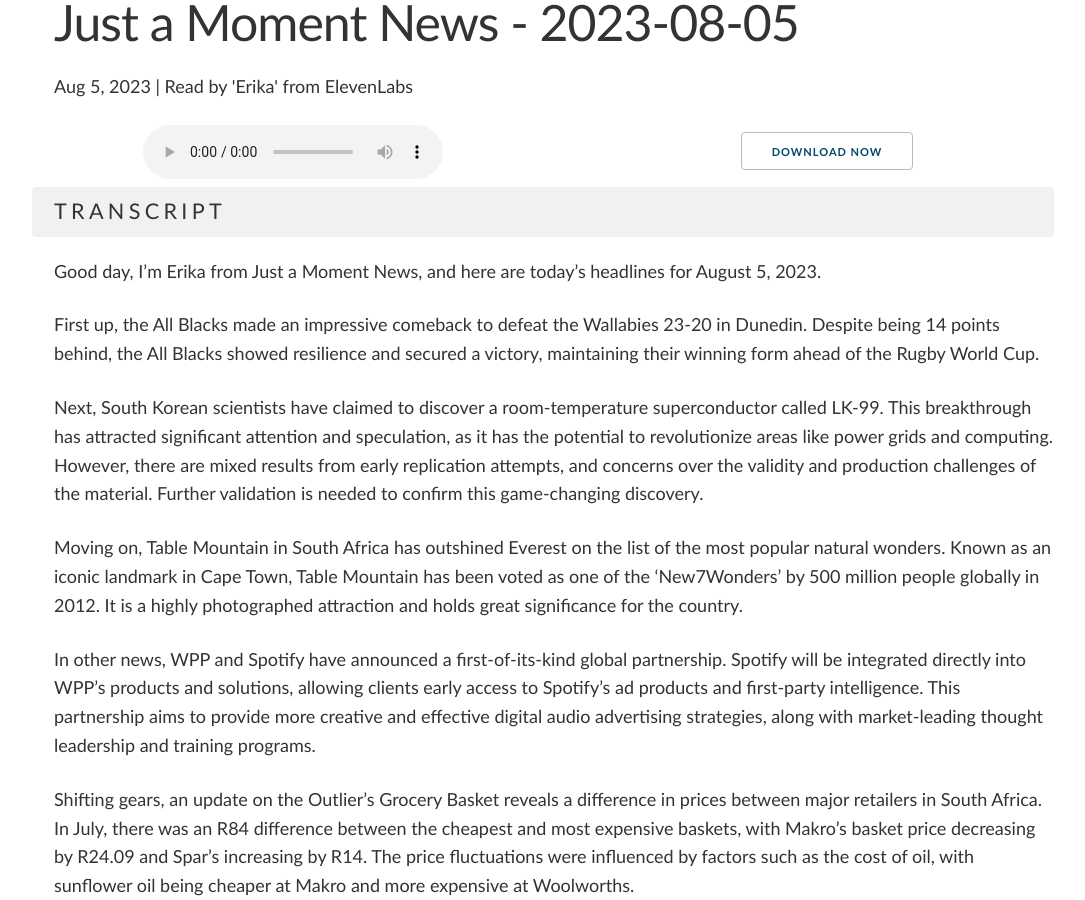
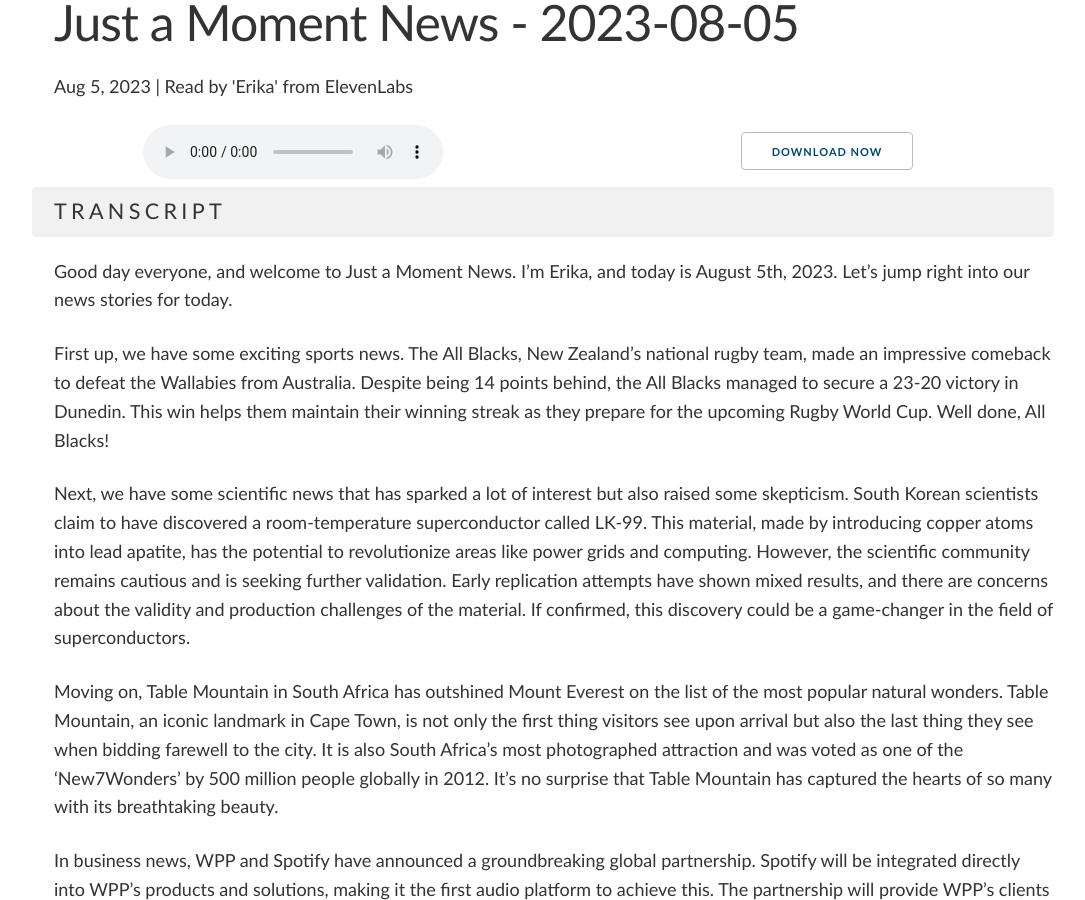
Before and after one commit to shauntrennery/moment, a Jekyll site: the page built from docs/_posts/2023-08-05-news.md, in a window 1280 px wide and 900 px high, scrolled down 414 px. Shown: the whole window, without its empty margins (86-1171 px from the left). Built offline with Jekyll 4.4.1, drawn with Linux system fonts in a browser that asks for light colours; comment, search, counter and statistics services are not loaded; some of the changed text lies outside the part shown.

Commit message:
Add 2023-08-05 Just a Moment News

```diff
--- a/docs/_posts/2023-08-05-news.md
+++ b/docs/_posts/2023-08-05-news.md
@@ -15,22 +15,20 @@
 
 ### Transcript
 
-Good day, I'm Erika from Just a Moment News, and here are today's headlines for August 5, 2023.
+Good day everyone, and welcome to Just a Moment News. I'm Erika, and today is August 5th, 2023. Let's jump right into our news stories for today.
 
-First up, the All Blacks made an impressive comeback to defeat the Wallabies 23-20 in Dunedin. Despite being 14 points behind, the All Blacks showed resilience and secured a victory, maintaining their winning form ahead of the Rugby World Cup.
+First up, we have some exciting sports news. The All Blacks, New Zealand's national rugby team, made an impressive comeback to defeat the Wallabies from Australia. Despite being 14 points behind, the All Blacks managed to secure a 23-20 victory in Dunedin. This win helps them maintain their winning streak as they prepare for the upcoming Rugby World Cup. Well done, All Blacks!
 
-Next, South Korean scientists have claimed to discover a room-temperature superconductor called LK-99. This breakthrough has attracted significant attention and speculation, as it has the potential to revolutionize areas like power grids and computing. However, there are mixed results from early replication attempts, and concerns over the validity and production challenges of the material. Further validation is needed to confirm this game-changing discovery.
+Next, we have some scientific news that has sparked a lot of interest but also raised some skepticism. South Korean scientists claim to have discovered a room-temperature superconductor called LK-99. This material, made by introducing copper atoms into lead apatite, has the potential to revolutionize areas like power grids and computing. However, the scientific community remains cautious and is seeking further validation. Early replication attempts have shown mixed results, and there are concerns about the validity and production challenges of the material. If confirmed, this discovery could be a game-changer in the field of superconductors.
 
-Moving on, Table Mountain in South Africa has outshined Everest on the list of the most popular natural wonders. Known as an iconic landmark in Cape Town, Table Mountain has been voted as one of the 'New7Wonders' by 500 million people globally in 2012. It is a highly photographed attraction and holds great significance for the country.
+Moving on, Table Mountain in South Africa has outshined Mount Everest on the list of the most popular natural wonders. Table Mountain, an iconic landmark in Cape Town, is not only the first thing visitors see upon arrival but also the last thing they see when bidding farewell to the city. It is also South Africa's most photographed attraction and was voted as one of the 'New7Wonders' by 500 million people globally in 2012. It's no surprise that Table Mountain has captured the hearts of so many with its breathtaking beauty.
 
-In other news, WPP and Spotify have announced a first-of-its-kind global partnership. Spotify will be integrated directly into WPP's products and solutions, allowing clients early access to Spotify's ad products and first-party intelligence. This partnership aims to provide more creative and effective digital audio advertising strategies, along with market-leading thought leadership and training programs.
+In business news, WPP and Spotify have announced a groundbreaking global partnership. Spotify will be integrated directly into WPP's products and solutions, making it the first audio platform to achieve this. The partnership will provide WPP's clients with early access to Spotify's innovative advertising products and first-party intelligence. Additionally, WPP will explore using Spotify's insights to develop more creative and effective digital audio advertising strategies. This collaboration will also include thought leadership, training programs, and access to Spotify's neuro-insights research. An exciting development in the world of audio advertising!
 
-Shifting gears, an update on the Outlier's Grocery Basket reveals a difference in prices between major retailers in South Africa. In July, there was an R84 difference between the cheapest and most expensive baskets, with Makro's basket price decreasing by R24.09 and Spar's increasing by R14. The price fluctuations were influenced by factors such as the cost of oil, with sunflower oil being cheaper at Makro and more expensive at Woolworths.
+Shifting gears, let's talk about some consumer news. An update on the prices of basic goods at major South African retailers reveals interesting findings. In July, there was an R84 difference between the cheapest and most expensive baskets, compared to a difference of R54.89 in June. The biggest fluctuations were seen at Makro, where the basket price decreased by R24.09, and Spar, where it increased by R14. The price of sunflower oil played a significant role in these changes, with Makro offering it at a lower price in July compared to June. Woolworths, on the other hand, increased the price of sunflower oil, contributing to the overall increase in their basket price. It's fascinating to see how these factors affect consumer spending.
 
-In an unusual story, a man in Europe accidentally received over 1,896,538 Rand in his bank account on payday. Despite the company's request to return the money, the man decided to keep it and has been taken to court over the dispute. The legal battle continues as the Somogy County Prosecutor's Office charges him for refusing to return the funds.
+Now, let's talk about an unusual financial situation. A man in Somogy County, Europe, received a significant amount of money in his bank account by mistake. Instead of returning it, he decided to keep it, causing a dispute with the company he worked for, Kaposvár. The company wanted the money back, but the man refused to return a single cent. As a result, the man has been taken to court by the Somogy County Prosecutor's Office. Quite a complicated situation indeed.
 
-Furthermore, the oceans have reached their hottest recorded temperature, surpassing a 2016 record. This increase in sea surface temperature has dire implications for the planet's health, as oceans play a vital role in climate regulation, oxygen production, and weather patterns.
+Lastly, we have some concerning news about our planet's health. The oceans have reached their hottest recorded temperature, absorbing warmth from climate change. According to the EU's climate change service Copernicus, the average daily global sea surface temperature has surpassed the previous record set in 2016. It reached 20.96°C, which is significantly higher than the average for this time of year. This rise in ocean temperatures has dire implications for our planet, as oceans play a vital role in regulating climate, producing oxygen, and driving weather patterns.
 
-Lastly, a new Australian mini-series called "The Lost Flowers of Alice Hart" is gaining attention. Based on the novel by Holly Ringland, the series is described as an unapologetic melodrama, filled with lies, secrets, and intense emotional storms that affect the lives of its characters.
-
-That's all for today's news. Stay informed, and have a great day! This is Erika from Just a Moment News, signing off.
+And that wraps up our news stories for today. We covered sports, science, nature, business, consumer trends, finance, and the environment. Quite a diverse range of topics. Stay tuned for more news on Just a Moment News. I'm Erika, and I'll see you next time.
```
Also changed, not shown: other parts of docs/_posts/2023-08-05-news.md (+3 -3 lines).
